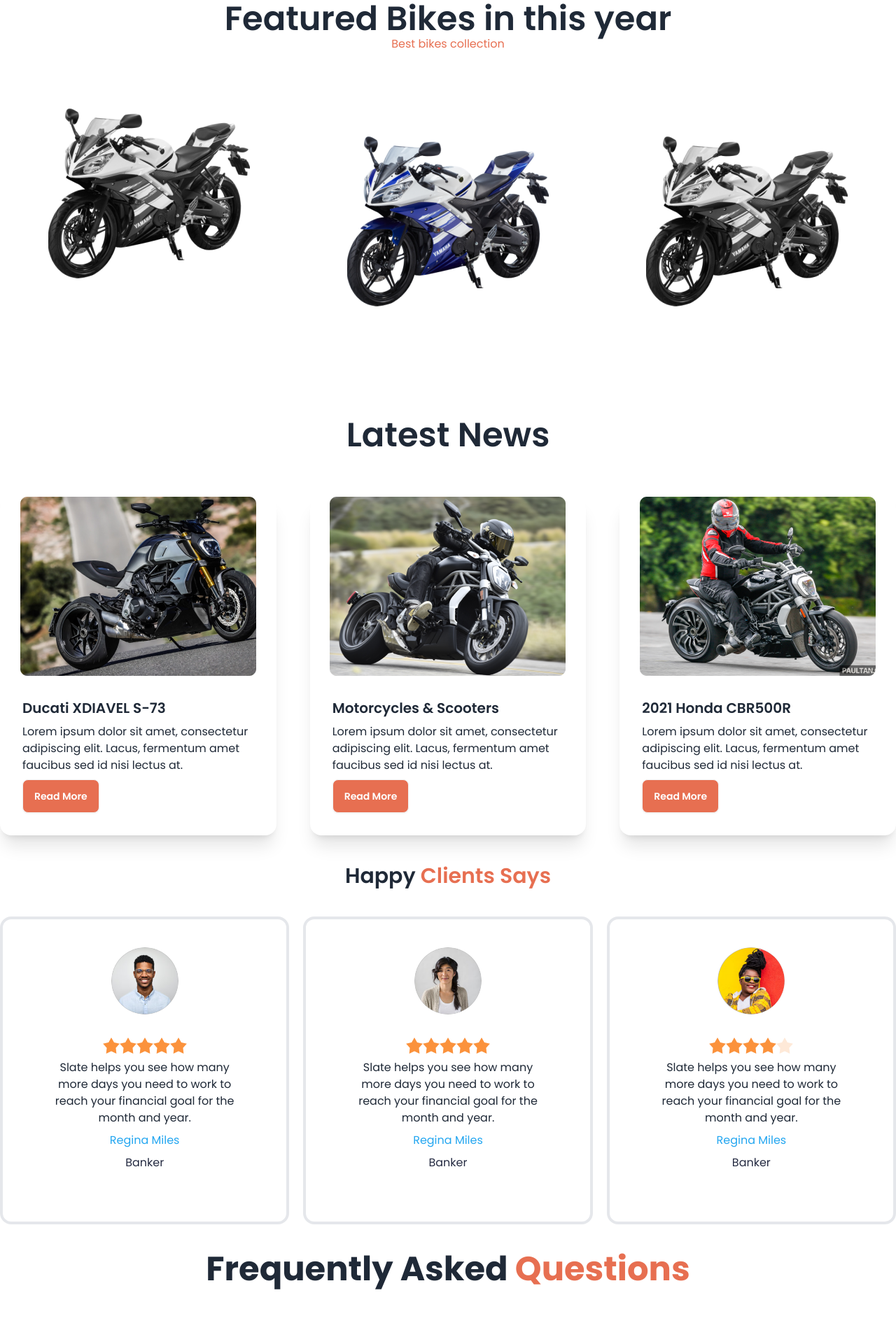
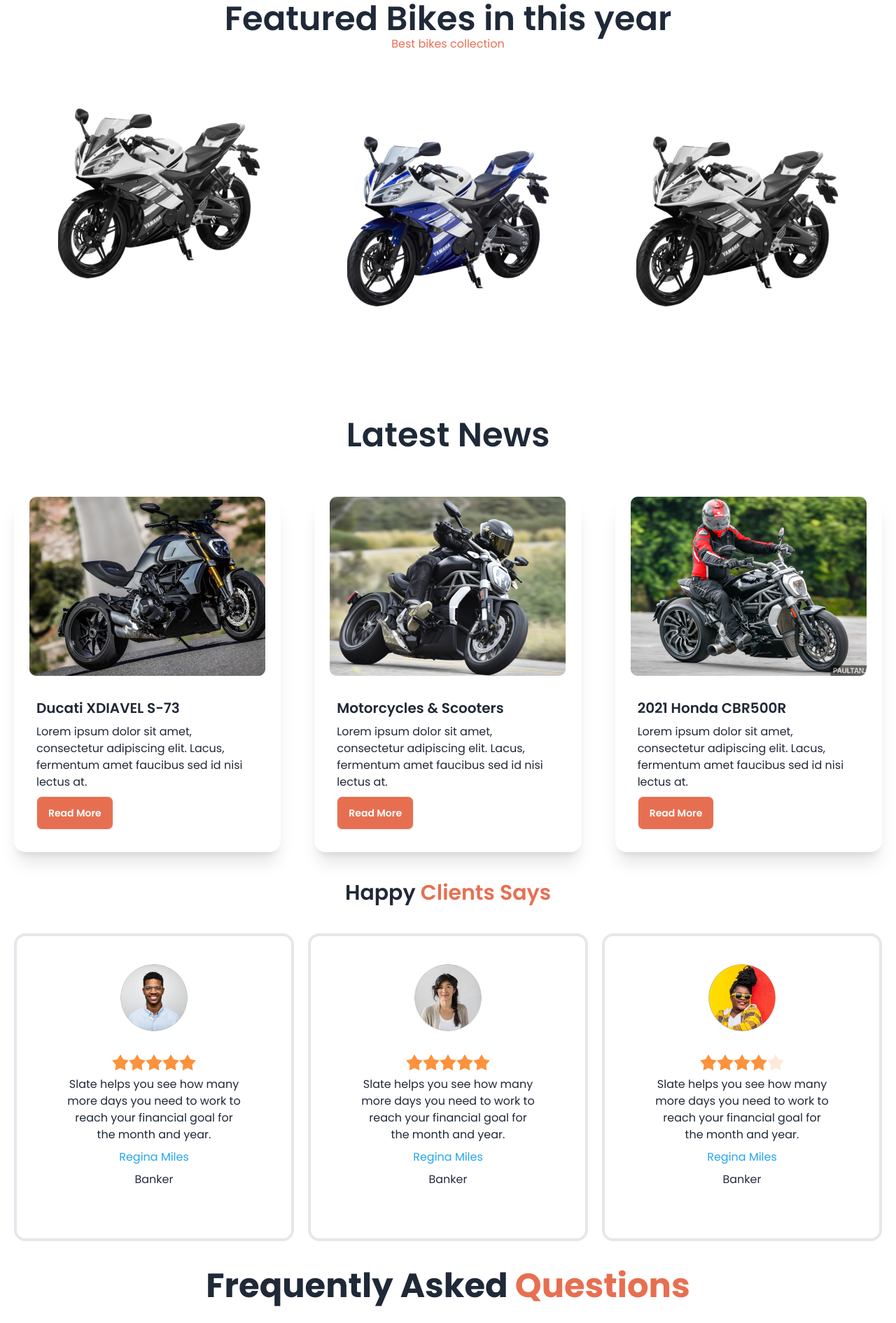
Before and after one commit to sohanrahat/biker-zone-test, a plain HTML site: page index.html in a window 1280 px wide. Shown: the part 775-2666 px from the top of the page at 70% size. Drawn offline with nearby package versions, Linux system fonts and the light colour scheme.

Commit message:
fine tuned margin and paddings

```diff
--- a/index.html
+++ b/index.html
@@ -10,8 +10,7 @@
     <!-- font awesome kit-->
     <script src="https://kit.fontawesome.com/a076d05399.js"></script>
     <!-- tailwind -->
-     <!-- <script src="https://cdn.tailwindcss.com"></script> -->
-    <!-- poppins -->
+    <!-- fonts -->
     <link rel="preconnect" href="https://fonts.googleapis.com">
     <link rel="preconnect" href="https://fonts.gstatic.com" crossorigin>
     <link href="https://fonts.googleapis.com/css2?family=Poppins:ital,wght@0,100;0,200;0,300;0,400;0,500;0,600;0,700;0,800;0,900;1,100;1,200;1,300;1,400;1,500;1,600;1,700;1,800;1,900&display=swap" rel="stylesheet">
@@ -20,6 +19,7 @@
             font-family: "Poppins", sans-serif;
         }
     </style>
+    <!-- declaring custom colors -->
     <script>
         tailwind.config = {
           theme: {
@@ -161,7 +161,7 @@
          <p class="text-bike-primary">Best bikes collection</p>
          </div>
          <!-- bike image section -->
-          <div class="my-20 grid grid-cols-1 lg:grid-cols-3 justify-items-center space-y-10">
+          <div class="mx-5 my-20 grid grid-cols-1 lg:grid-cols-3 justify-items-center space-y-10">
             <img class="filter grayscale" src="images/others/feature-bike.png" alt="">
             <img src="images/others/feature-bike.png" alt="">
             <img class="filter grayscale" src="images/others/feature-bike.png" alt="">
@@ -173,7 +173,7 @@
             <h2 class="font-semibold text-5xl">Latest News</h2>
             </div>
         <!-- Card Section -->
-         <div class="grid grid-cols-1 md:grid-cols-2 lg:grid-cols-3 gap-12">
+         <div class="mx-5 my-5 grid grid-cols-1 md:grid-cols-2 lg:grid-cols-3 gap-12">
             <!-- card 1 -->
             <div class="card bg-base-100 shadow-xl">
                 <figure>
@@ -230,7 +230,7 @@
         <h2 class="font-semibold text-3xl text-center">Happy<span class="text-bike-primary"> Clients Says</span> </h2>
     </div>
 <!-- client cards -->
-        <div class="my-5 lg:items-center grid grid-cols-1 md:grid-cols-2 lg:grid-cols-3 gap-5 ">
+        <div class="my-5 mx-5 lg:items-center grid grid-cols-1 md:grid-cols-2 lg:grid-cols-3 gap-5 ">
             <!-- Card 1 -->
             <div class="border-4 py-10 px-10 card bg-base-100">
                 <figure>
@@ -362,7 +362,7 @@
     </main>
     <!-- footer -->
 
-    <footer class="footer bg-black text-neutral-content">
+    <footer class="footer bg-black text-neutral-content my-20">
         <div class="container mx-auto flex flex-col lg:flex-row justify-between items-center p-20">
             <div class="space-y-4">
                 <ul class="space-x-7"></ul>
```
